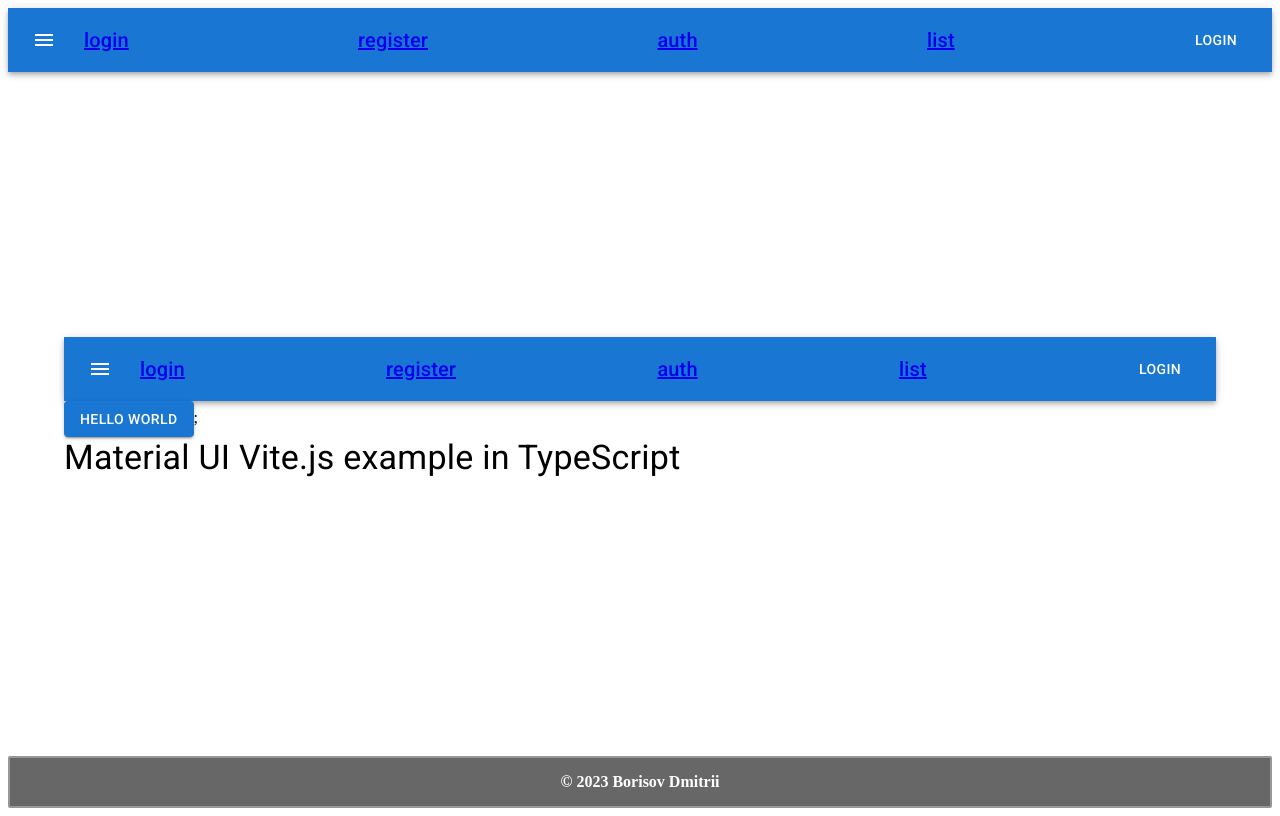
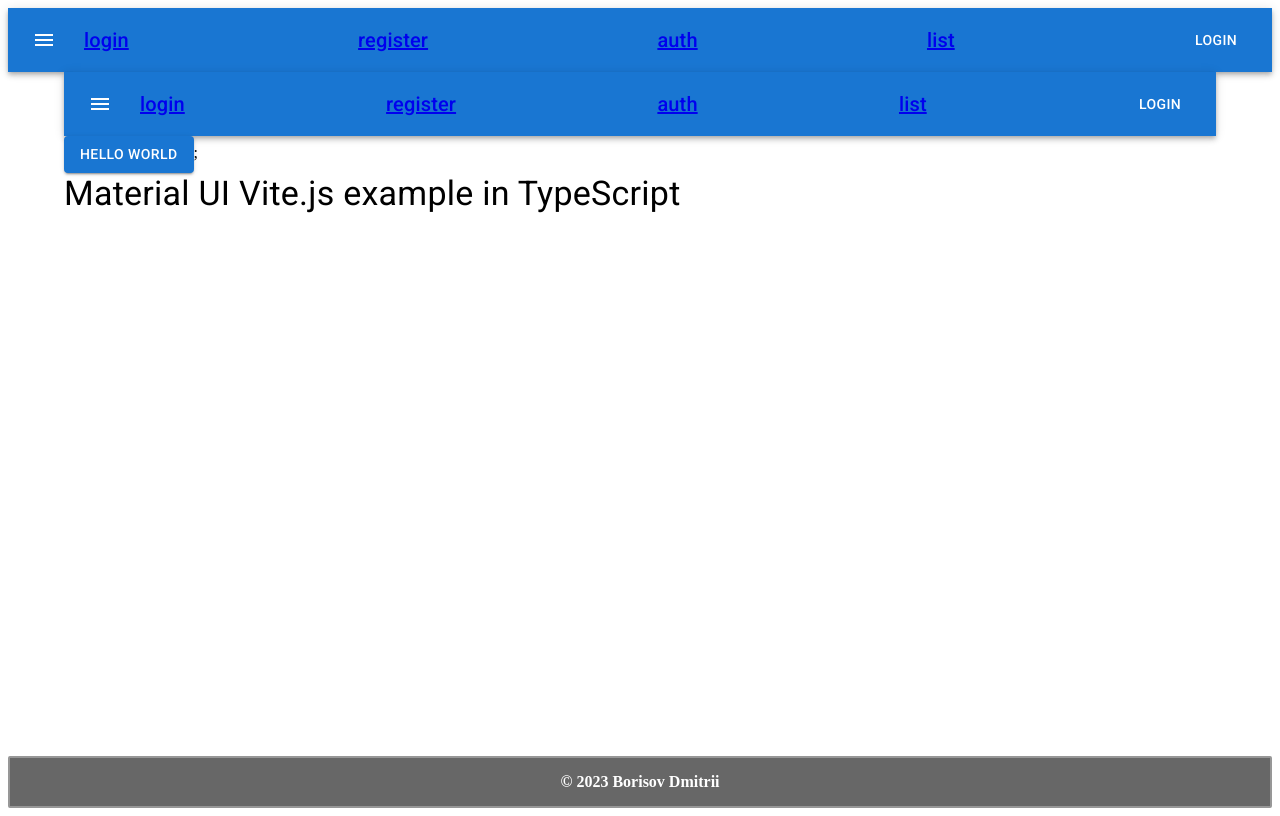
Before and after one commit to bd240897/vtb_api_hack, a React (Vite) app in the folder frontend/: page / in a window 1280 px wide. Built offline with nearby package versions, Linux system fonts and the light colour scheme.

Commit message:
fix(react): header grow delete

```diff
--- a/frontend/src/components/pageUI/Header/Header.tsx
+++ b/frontend/src/components/pageUI/Header/Header.tsx
@@ -21,7 +21,7 @@ import {Link} from "react-router-dom";
 const Header = () => {
     return (
 <>
-        <Box sx={{ flexGrow: 1 }}>
+        <Box sx={{}}>
             <AppBar position="static">
                 <Toolbar>
                     <IconButton
```
